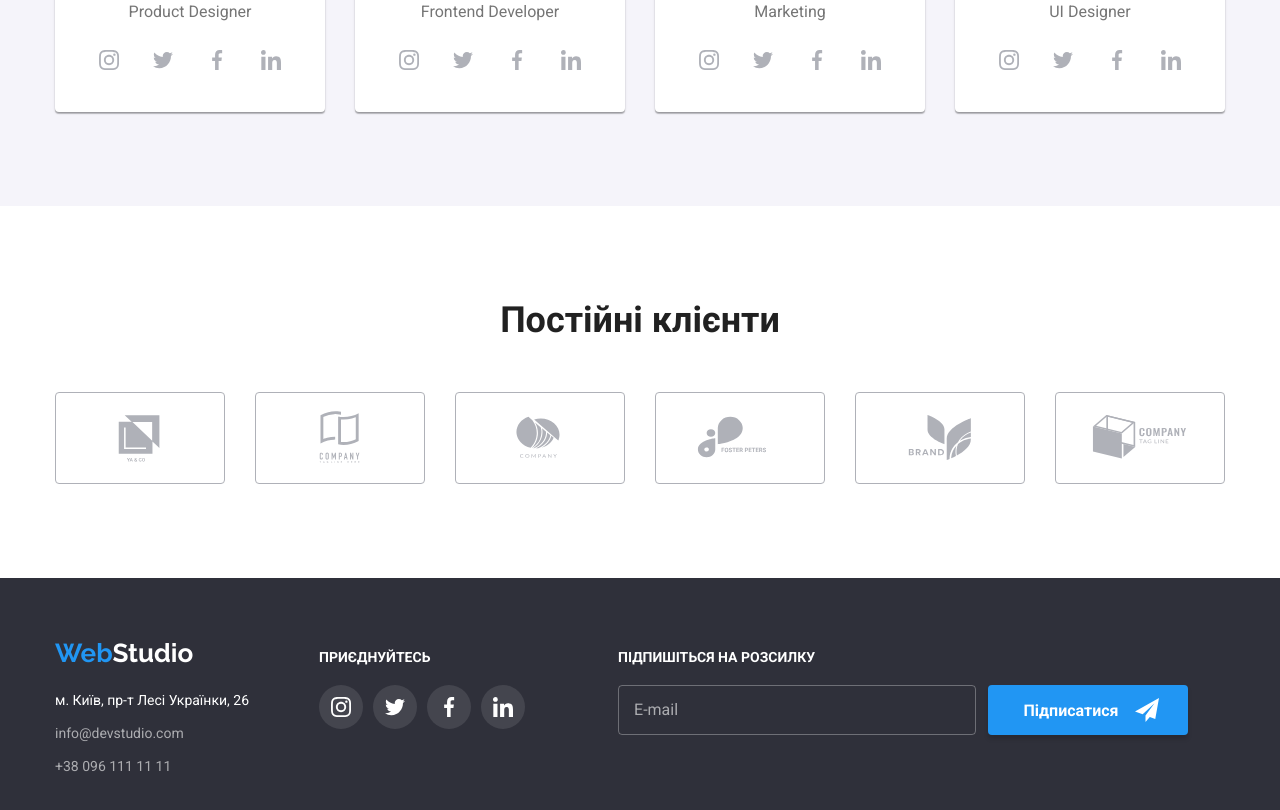
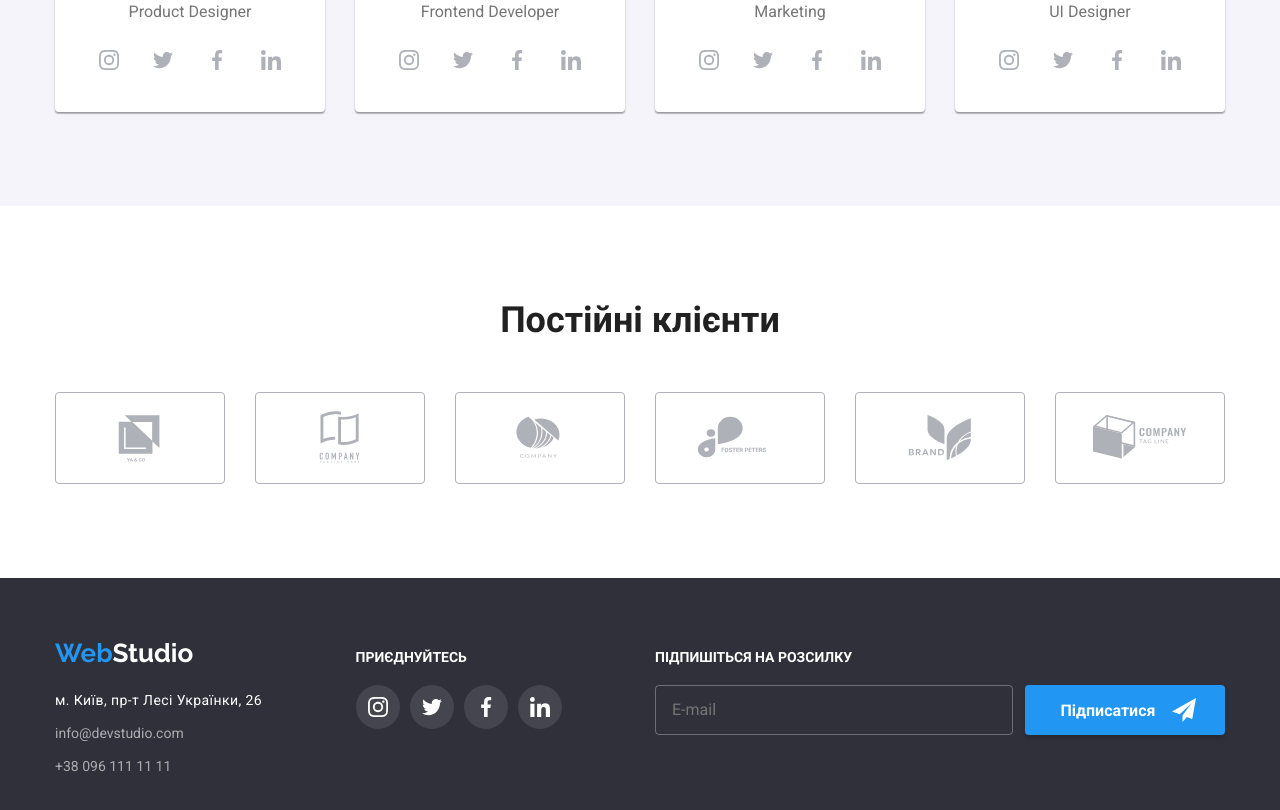
Before and after one commit to ElviraBudna/goit-markup-hw-06, a plain HTML site: page index.html in a window 1280 px wide. Shown: the part 2102-2912 px from the top of the page. Drawn offline with nearby package versions, Linux system fonts and the light colour scheme.

Commit message:
finish change

```diff
--- a/css/styles.css
+++ b/css/styles.css
@@ -443,10 +443,7 @@ img {
 .container-footer {
   display: flex;
   align-items: baseline;
-}
-
-.container-address {
-  margin-right: 70px;
+  justify-content: space-between;
 }
 
 /*logo footer*/
@@ -472,6 +469,7 @@ img {
 
 .address-link-light {
   color: var(--white-color);
+  letter-spacing: 0.03em;
 }
 
 .address-list {
@@ -481,10 +479,6 @@ img {
 }
 
 /*social*/
-.social {
-  margin-right: 93px;
-}
-
 .title-social {
   margin-bottom: 20px;
 
@@ -528,6 +522,7 @@ img {
 .title-subscribe {
   margin-bottom: 20px;
 
+  font-weight: 700;
   font-size: 14px;
   line-height: calc(16/14);
   text-transform: uppercase;
@@ -536,7 +531,6 @@ img {
 
 .subscribe-container {
   display: flex;
-
 }
 
 .box-subscribe {
@@ -552,26 +546,15 @@ img {
   height: 50px;
   margin-right: 12px;
 
+  color: var(--white-color);
   background-color: transparent;
   outline: none;
 }
 
-.subscribe-label {
-  position: absolute;
-  top: 50%;
-  left: 16px;
-  transform: translateY(-50%);
-
+.subscribe-input:placeholder-shown {
   font-size: 16px;
   line-height: calc(20/16);
   color: rgba(255, 255, 255, 0.6);
-
-  /* transition: transform 250ms var(--time-transition); */
-}
-
-.subscribe-input:focus + .subscribe-label,
-.subscribe-input:not(:placeholder-shown) + .subscribe-label {
-  transform: translateY(30px);
 }
 
 .button-subscribe {
@@ -771,6 +754,7 @@ img {
   margin-bottom: 12px;
 
   font-size: 20px;
+  font-weight: 700;
   line-height: calc(23 / 20);
   text-align: center;
   color: var(--title-text-color);
@@ -841,6 +825,7 @@ img {
   left: 12px;
   transform: translateY(-50%);
   fill: currentColor;
+  pointer-events: none;
 
   transition: color 250ms var(--time-transition);
 }
@@ -875,11 +860,11 @@ img {
 
 .form-checkbox-control {
   position: relative;
+  margin-bottom: 30px;
 }
 
 .checkbox-label {
-  padding-left: 23px;
-  margin-bottom: 30px;
+  padding-left: 35px;
   display: block;
 
   font-size: 14px;
@@ -890,7 +875,7 @@ img {
 .checkbox-box {
   position: absolute;
   top: 50%;
-  left: 0;
+  left: 12px;
   transform: translateY(-50%);
   width: 16px;
   height: 15px;
--- a/index.html
+++ b/index.html
@@ -458,21 +458,21 @@
           </ul>
         </div>
         <div class="subscribe">
-          <h2 class="title-subscribe">Підпишіться на розсилку</h2>
+          <p class="title-subscribe">Підпишіться на розсилку</p>
           <form name="subscribe-form">
             <div class="subscribe-container">
-              <div class="box-subscribe">
               <input
                 class="subscribe-input"
                 id="subscribe-email"
                 type="email"
                 name="subscribe-email"
-                  placeholder=" "
+                placeholder="E-mail"
               />
-                <label class="subscribe-label" for="subscribe-email"
+              <label
+                class="subscribe-label visually-hidden"
+                for="subscribe-email"
                 >E-mail</label
               >
-              </div>
 
               <button type="submit" class="button-subscribe">
                 Підписатися
@@ -492,7 +492,7 @@
             <use href="./images/icons.svg#icon-close"></use>
           </svg>
         </button>
-        <h2 class="title-modal">Залиште свої дані, ми вам передзвонимо</h2>
+        <p class="title-modal">Залиште свої дані, ми вам передзвонимо</p>
         <form name="contact-form">
           <label class="form-label" for="person-name">Імʼя</label>
           <div class="form-control">
```
Lines whose indentation alone changed are shown as unchanged.
